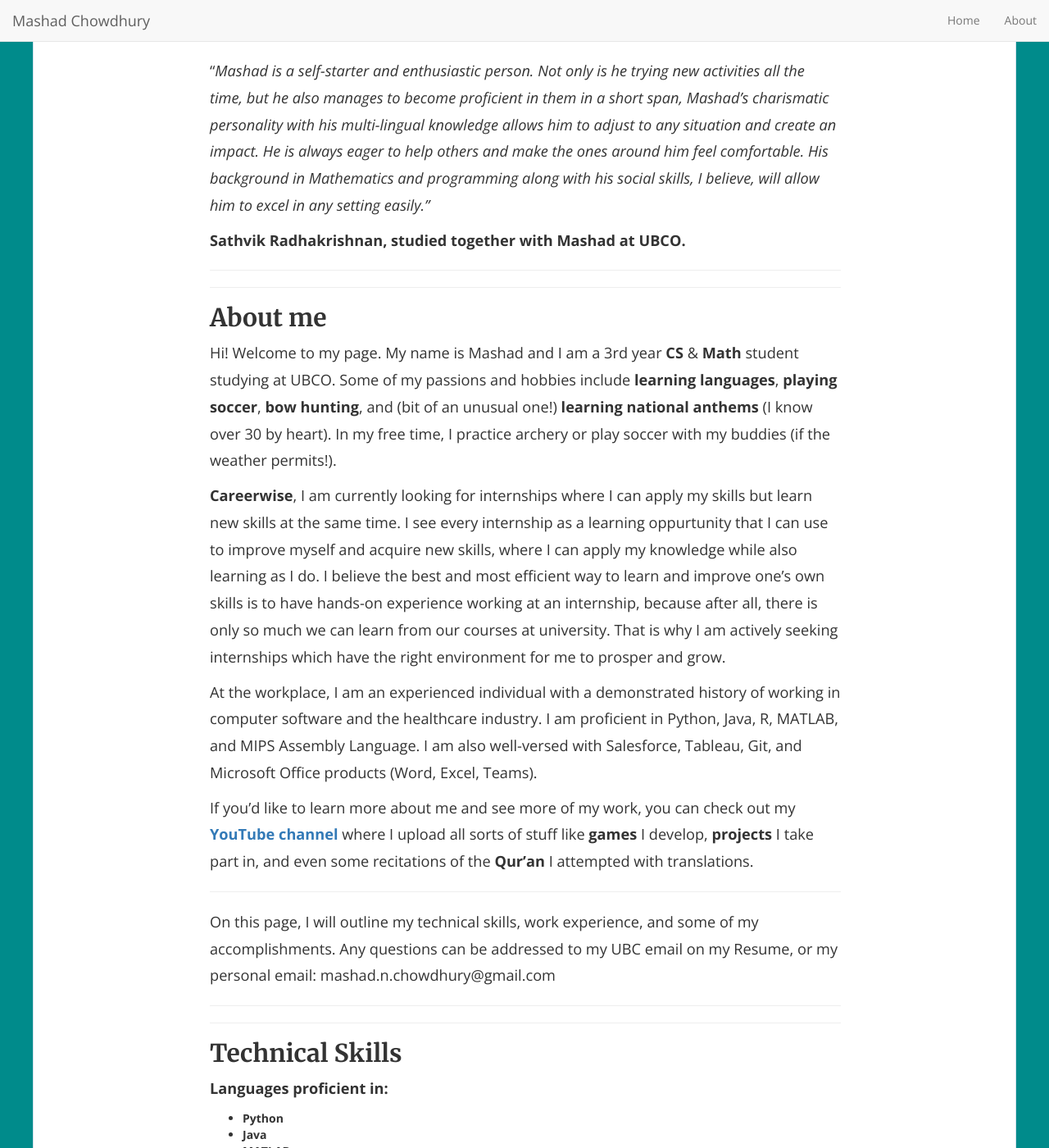
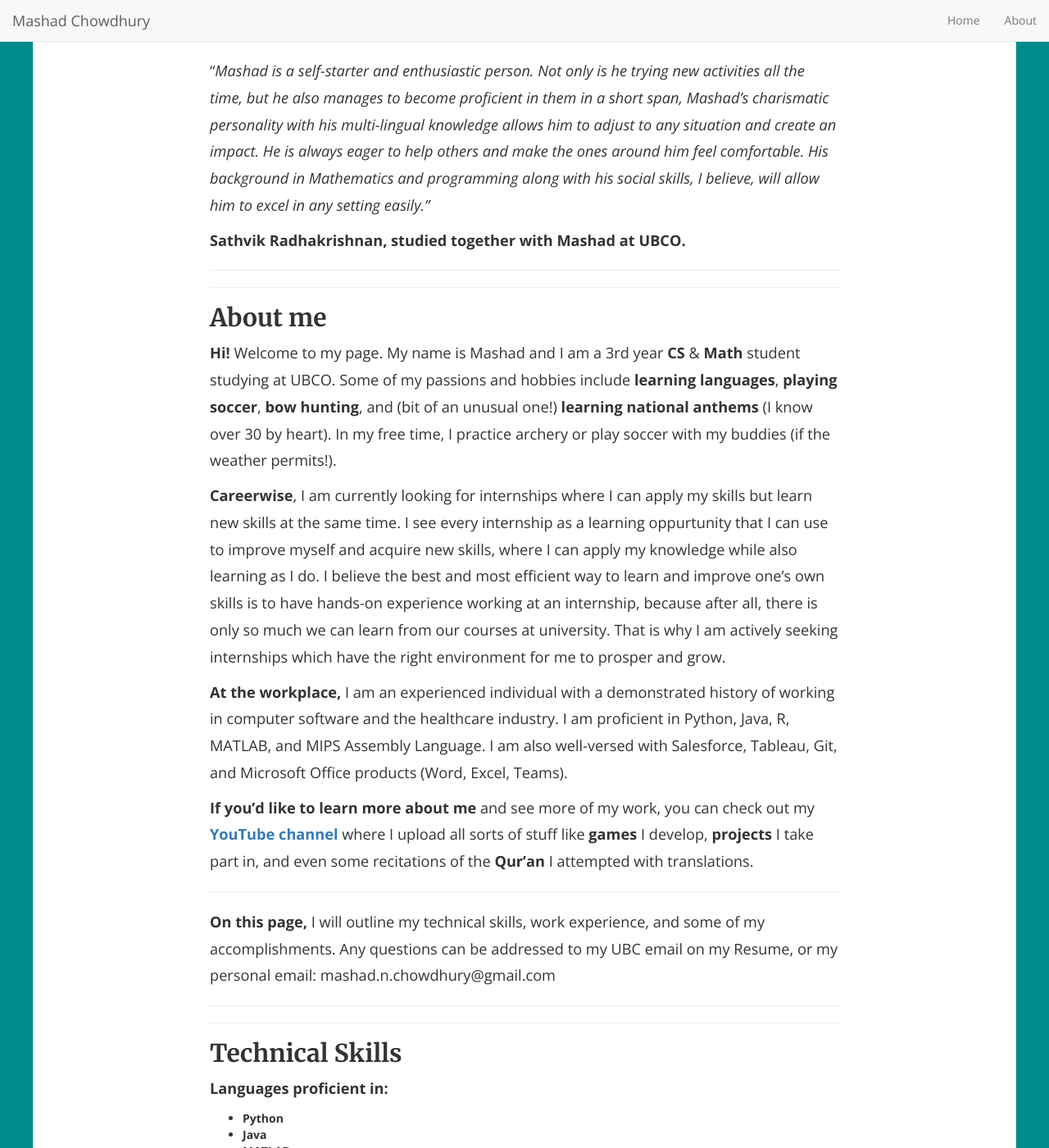
Before and after one commit to mashadchowdhury/mashadchowdhury.github.io, a Jekyll site: the page built from _pages/about.md, in a window 1280 px wide and 1400 px high. Shown: the whole window at 82% size. Built offline with Jekyll 4.4.1, drawn with Linux system fonts in a browser that asks for light colours; nearby versions of some CDN libraries.

```diff
--- a/_pages/about.md
+++ b/_pages/about.md
@@ -11,17 +11,17 @@ permalink: /about/
 ---
 ## About me
 
-Hi! Welcome to my page. My name is Mashad and I am a 3rd year **CS** & **Math** student studying at UBCO. Some of my passions and hobbies include **learning languages**, **playing soccer**, **bow hunting**, and (bit of an unusual one!) **learning national anthems** (I know over 30 by heart). In my free time, I practice archery or play soccer with my buddies (if the weather permits!).
+**Hi!** Welcome to my page. My name is Mashad and I am a 3rd year **CS** & **Math** student studying at UBCO. Some of my passions and hobbies include **learning languages**, **playing soccer**, **bow hunting**, and (bit of an unusual one!) **learning national anthems** (I know over 30 by heart). In my free time, I practice archery or play soccer with my buddies (if the weather permits!).
 
 **Careerwise**, I am currently looking for internships where I can apply my skills but learn new skills at the same time. I see every internship as a learning oppurtunity that I can use to improve myself and acquire new skills, where I can apply my knowledge while also learning as I do. I believe the best and most efficient way to learn and improve one's own skills is to have hands-on experience working at an internship, because after all, there is only so much we can learn from our courses at university. That is why I am actively seeking internships which have the right environment for me to prosper and grow.
 
-At the workplace, I am an experienced individual with a demonstrated history of working in computer software and the healthcare industry. I am proficient in Python, Java, R, MATLAB, and MIPS Assembly Language. I am also well-versed with Salesforce, Tableau, Git, and Microsoft Office products (Word, Excel, Teams).
+**At the workplace,** I am an experienced individual with a demonstrated history of working in computer software and the healthcare industry. I am proficient in Python, Java, R, MATLAB, and MIPS Assembly Language. I am also well-versed with Salesforce, Tableau, Git, and Microsoft Office products (Word, Excel, Teams).
 
-If you'd like to learn more about me and see more of my work, you can check out my [**YouTube channel**](https://www.youtube.com/channel/UC_imT3eyv2QNsfHjitBHcew) where I upload all sorts of stuff like **games** I develop, **projects** I take part in, and even some recitations of the **Qur'an** I attempted with translations.
+**If you'd like to learn more about me** and see more of my work, you can check out my [**YouTube channel**](https://www.youtube.com/channel/UC_imT3eyv2QNsfHjitBHcew) where I upload all sorts of stuff like **games** I develop, **projects** I take part in, and even some recitations of the **Qur'an** I attempted with translations.
 
 ---
 
-On this page, I will outline my technical skills, work experience, and some of my accomplishments. Any questions can be addressed to my UBC email on my Resume, or my personal email: mashad.n.chowdhury@gmail.com
+**On this page,** I will outline my technical skills, work experience, and some of my accomplishments. Any questions can be addressed to my UBC email on my Resume, or my personal email: mashad.n.chowdhury@gmail.com
 
 ---
 ---
```
